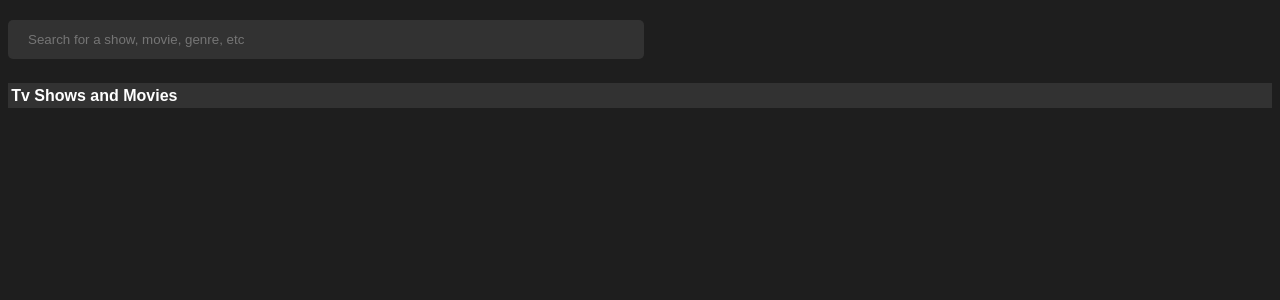
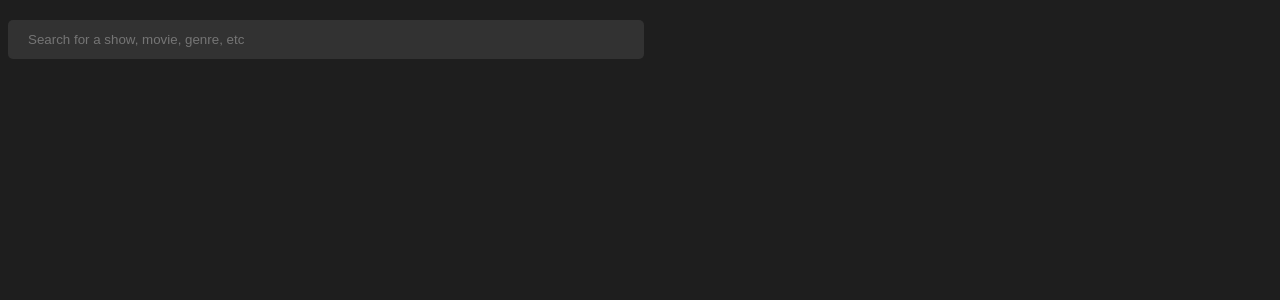
Before and after one commit to akilah-littlejohn/angular-ivy-mmojib, an Angular app: page / in a window 1280 px wide. Shown: the top 300 px of the page. Built offline with nearby package versions, Linux system fonts and the light colour scheme.

Commit message:
2 files modified

```diff
--- a/src/app/app.component.css
+++ b/src/app/app.component.css
@@ -1,5 +1,5 @@
 
-h1 {
+.desktop {
   background-color:#323232 ;
   font-size: medium;
   margin-top: 1.53em;
--- a/src/app/app.component.html
+++ b/src/app/app.component.html
@@ -1,6 +1,6 @@
 <div class="section">
 <app-search></app-search>
-<h1>Tv Shows and Movies</h1>
+
 <ng-template>
 <h1></h1>
 </ng-template>
```
